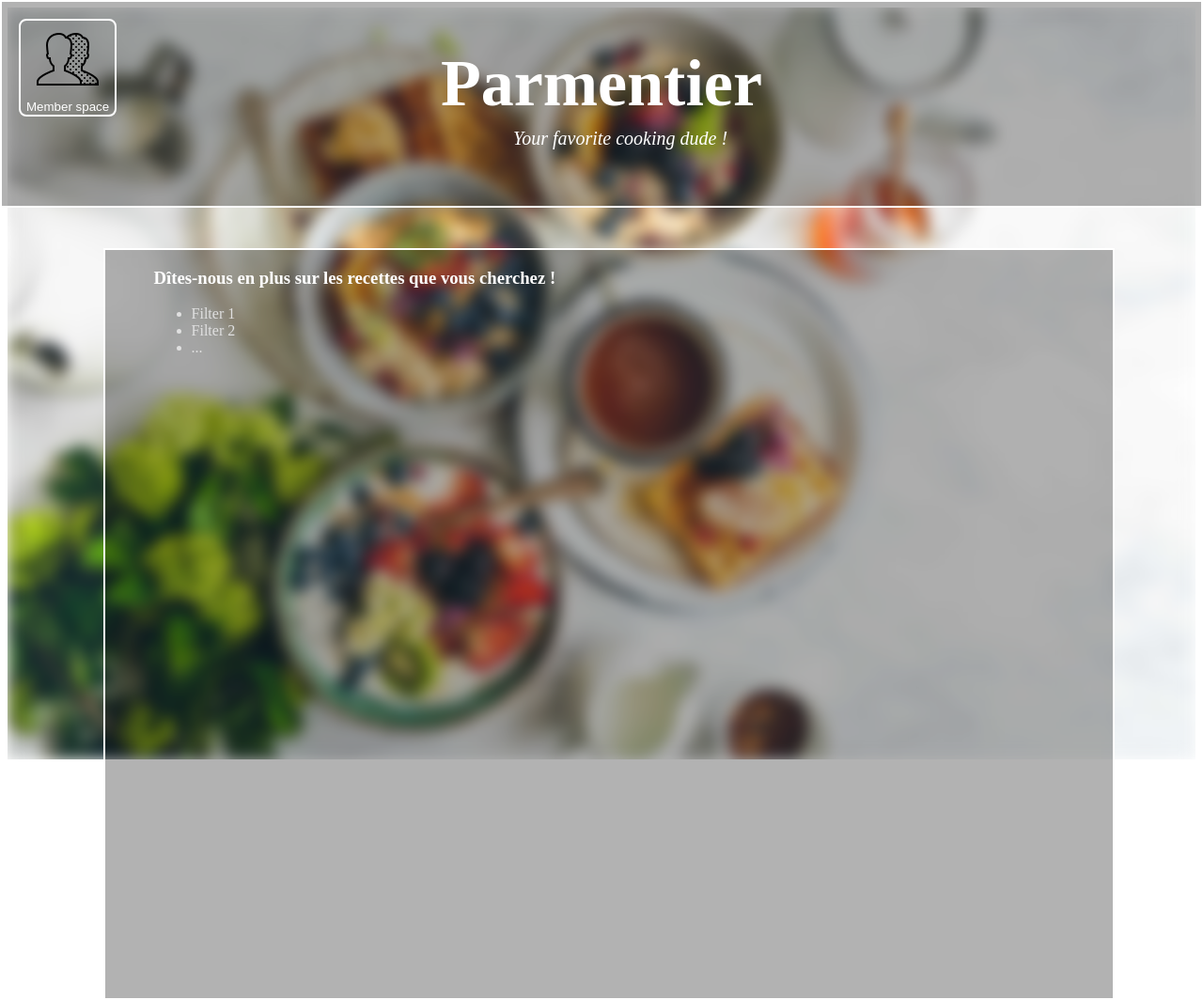
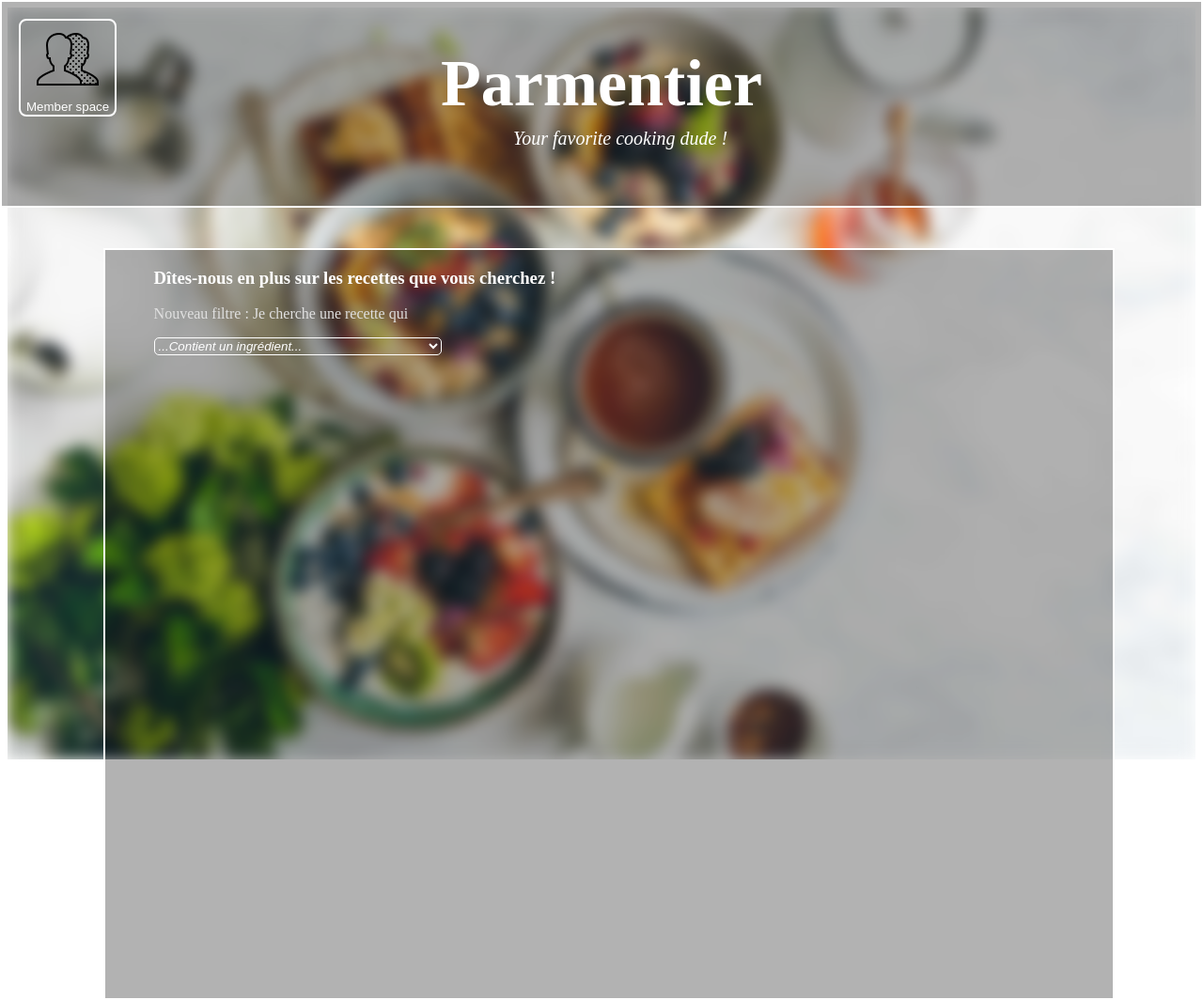
Before and after one commit to DobbyOff/Parmentier-Cuisine, a Flask app: page / in a window 1280 px wide. Shown: the whole page at 94% size. Run offline with Flask 2, Linux system fonts and the light colour scheme.

Commit message:
progrès sur l'affichage de la page

```diff
--- a/static/css/main.css
+++ b/static/css/main.css
@@ -96,3 +96,41 @@ body, html {
 
     color: #e0e0e0;
 }
+
+
+.filter-new {
+    display: inline;
+    font-style: 25;
+
+}
+
+.filtre-selecteur {
+    /* appearance: none; */
+
+    background-color: transparent;
+    border: thin solid white;
+    border-radius: 5px;
+    cursor: pointer;
+    width: 100%;
+    min-width: 15ch;
+    max-width: 30%;
+    line-height: 1.1;
+
+    color: white;
+    font-style: italic;
+    font-size: 25;
+
+/*     display: grid;
+    grid-template-areas: "select"; */
+
+}
+/*
+select,
+.filtre-selecteur::after {
+    content: "";
+    width: 0.8em;
+    height: 0.5em;
+    background-color: white;
+    clip-path: polygon(100% 0%, 0% 0%, 50% 100%);
+    grid-area: select;
+} */
--- a/templates/index.html
+++ b/templates/index.html
@@ -7,7 +7,7 @@
 {% block body %}
 <div class="background-div"></div>
 <div class="frontpage">
-    <button class="member-button">
+    <button class="member-button" id="member-button">
         <img src="{{ url_for('static', filename='img/member.png') }}" alt="Mon compte | Se connecter | préferences">
     </br>
         Member space
@@ -20,14 +20,24 @@
         <h3 style="color: white"> Dîtes-nous en plus sur les recettes que vous cherchez ! </h3>
 
         <div class="filter-new">
-            <p class="filter-txt"></p>
+            <p>Nouveau filtre : Je cherche une recette qui </p>
+            <select name='filtre' class='filtre-selecteur'>
+                <option value="ingredientwhitelist">...Contient un ingrédient...</option>
+                <option value="ingredientblacklist">...Ne contient pas un ingrédient...</option>
+                <option value="time">...Se prépare en un certain temps maximum...</option>
+                <!-- <option value="regime">...Correspond à un régime en particulier</option> -->
+                <option value="budget">...Correspond à un budget</option>
+                <option value="level">...Correspond à mon talent de cuistot</option>
+            </select>
+            <p id="filtre-middle-txt"></p>
+            <select name="valeur" class="filtre-selecteur" hidden></select>
         </div>
 
-        <ul>
-            <li>Filter 1</li>
-            <li>Filter 2</li>
-            <li> ... </li>
+        <ul id="filtre-liste">
         </ul>
     </div>
 </div>
+<button name="find-recette">
+    Trouver une recette
+</button>
 {% endblock %}
```
